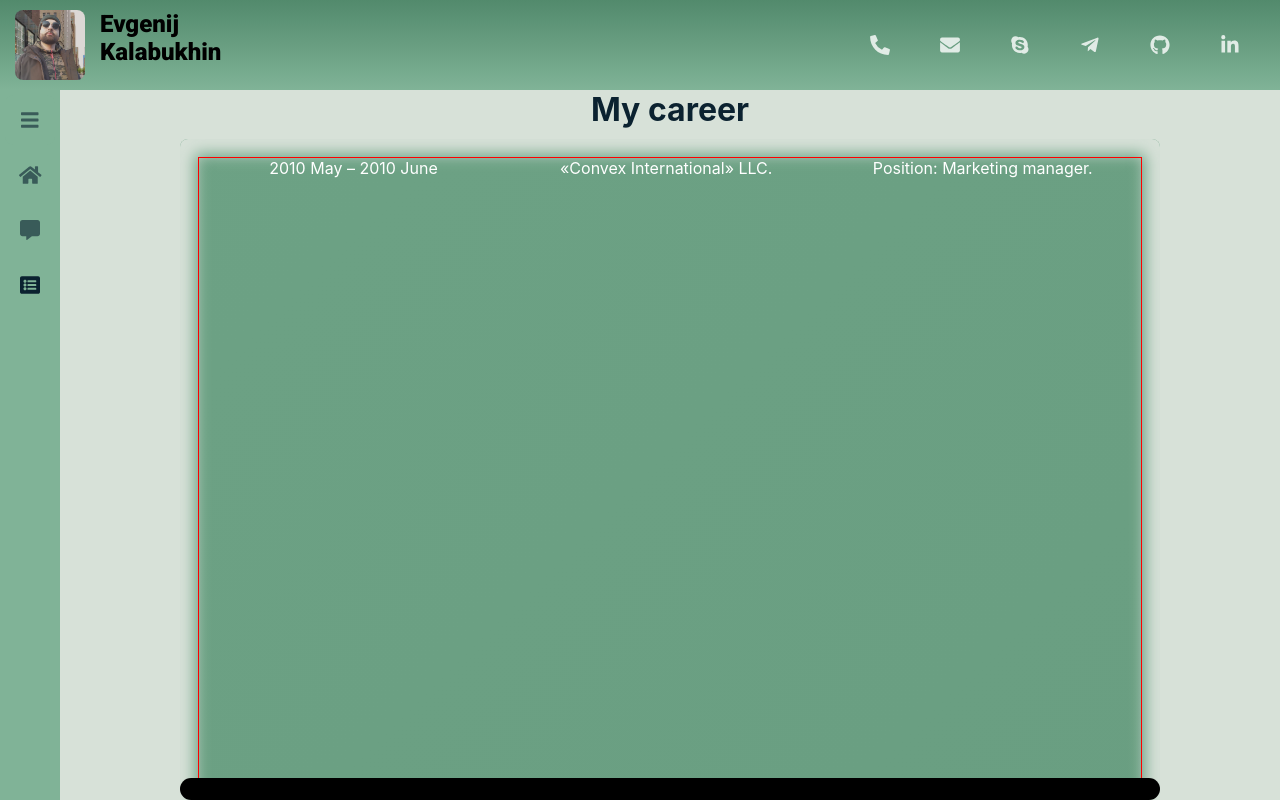
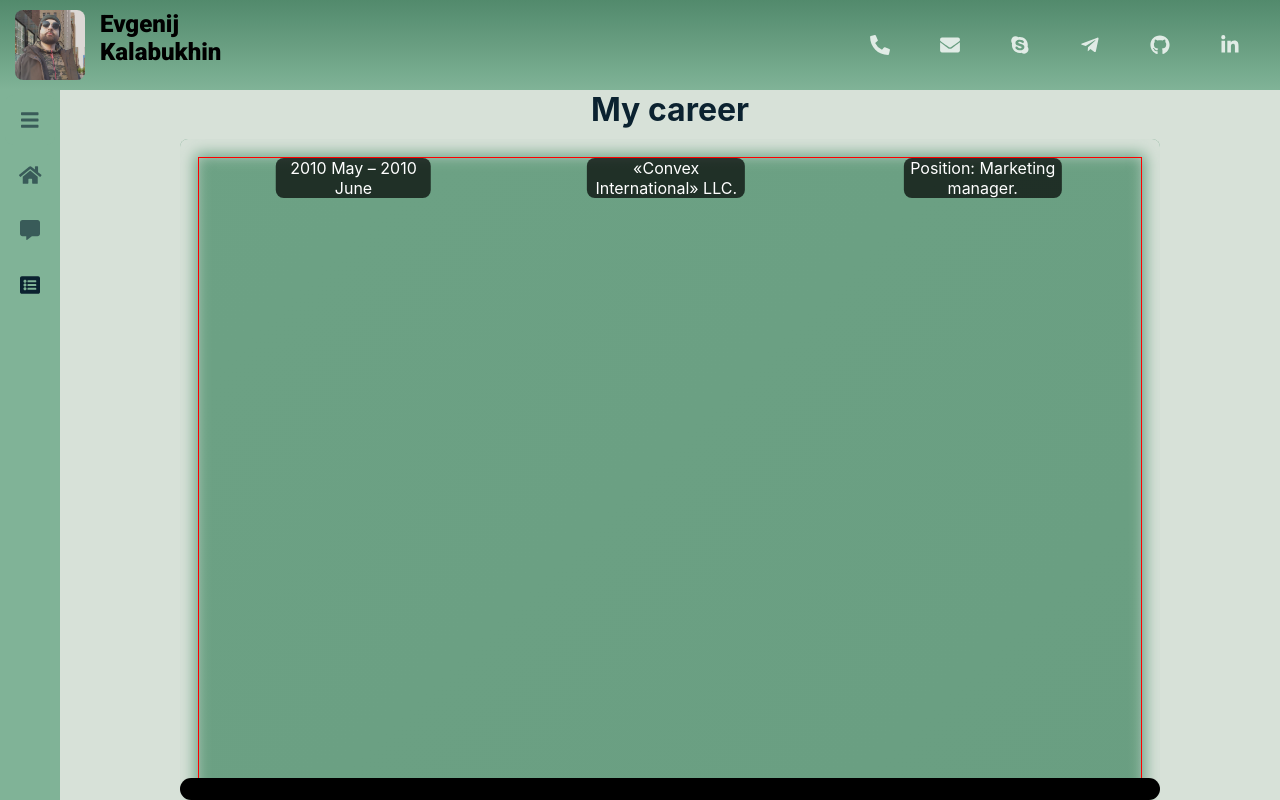
Before and after one commit to EK-machine/promo, a React (Create React App) app: page /main/career in a window 1280 px wide. Built offline with nearby package versions, Linux system fonts and the light colour scheme.

Commit message:
made data to array and applied MAP method

```diff
--- a/src/components/HireButton.jsx
+++ b/src/components/HireButton.jsx
@@ -3,12 +3,12 @@ import './hirebutton.css';
 import { faEnvelope } from '@fortawesome/free-solid-svg-icons';
 import { FontAwesomeIcon } from '@fortawesome/react-fontawesome';
 
-function HireButton({ scroll }) {
+function HireButton({ scrolling }) {
   return (
     <div className="hire__button-container">
       <a
         className={
-          scroll < 99
+          scrolling < 99
             ? 'hire__button_visible_unvisible'
             : 'hire__button_visible'
         }
--- a/src/components/ProgressScrollBar.jsx
+++ b/src/components/ProgressScrollBar.jsx
@@ -1,10 +1,10 @@
 import React from 'react';
 import './progressscrollbar.css';
 
-function ProgressScrollBar({ scroll }) {
+function ProgressScrollBar({ scrolling }) {
   return (
-    <div className={scroll < 99 ? 'bar__wrapper' : 'bar__wrapper-unvisible'}>
-      <div className="bar__stripe" style={{ width: `${scroll}%` }} />
+    <div className={scrolling < 99 ? 'bar__wrapper' : 'bar__wrapper-unvisible'}>
+      <div className="bar__stripe" style={{ width: `${scrolling}%` }} />
     </div>
   );
 }
--- a/src/pages/CareerPage.jsx
+++ b/src/pages/CareerPage.jsx
@@ -6,13 +6,186 @@ import pillBG1 from './pillBG1.png';
 import pillBG2 from './pillBG2.png';
 import pillRT from './pillRT.png';
 
-function CareerPage({ scroll }) {
+function CareerPage({ scrolling }) {
+  const careerArr = [
+    {
+      dateStyle: { top: `${scrolling * 4.7}%` },
+      dateClass: 'career__text-date career__text-date1',
+      dateText: '2010 May – 2010 June',
+      companyStyle: { top: `${scrolling * 4.5}%` },
+      companyClass: 'career__text-company career__text-company1',
+      companyText: '«Convex International» LLC.',
+      positionStyle: { top: `${scrolling * 4.3}%` },
+      positionClass: 'career__text-position career__text-position1',
+      positionText: 'Position: Marketing manager.',
+    },
+
+    {
+      dateStyle: { top: `${-12 + scrolling * 2.1}%` },
+      dateClass: ' career__text-date career__text-date2',
+      dateText: '2010 August – 2010 November ',
+      companyStyle: { top: `${-12 + scrolling * 2.3}%` },
+      companyClass: ' career__text-company career__text-company2',
+      companyText: '«Glassworks Neman» OJSC.',
+      positionStyle: { top: `${-12 + scrolling * 2.5}%` },
+      positionClass: ' career__text-position career__text-position2',
+      positionText: ' Position: Marketing manager.',
+    },
+
+    {
+      dateStyle: { bottom: `${-35 + scrolling * 2}%` },
+      dateClass: ' career__text-date career__text-date3',
+      dateText: '2010 November – 2011 December ',
+      companyStyle: { top: `${-35 + scrolling * 2}%` },
+      companyClass: ' career__text-company career__text-company3',
+      companyText: '«Belmedpreparaty» RUE.',
+      positionStyle: { bottom: `${-35 + scrolling * 2}%` },
+      positionClass: ' career__text-position career__text-position3',
+      positionText: ' Position: Purchase manager.',
+      img1Src: pillBG1,
+      img1Class: 'career__pillBG1-company3',
+      img1Style: {
+        transform: `translateX(${80 - scrolling * 2}%) translateY(50%)`,
+      },
+
+      img2Src: pillBG2,
+      img2Class: 'career__pillBG2-company3',
+      img2Style: {
+        transform: `translateX(${-80 + scrolling * 2}%) translateY(50%)`,
+      },
+
+      img3Src: pillRT,
+      img3Class: 'career__pillRT-company3',
+      img3Style: {
+        transform: `translateX(${-350 + scrolling * 10}%) translateY(${
+          -400 + scrolling * 10
+        }%) rotate(${scrolling * 0.2}turn)`,
+      },
+    },
+
+    {
+      dateStyle: { top: `${-50 + scrolling * 1.6}%` },
+      dateClass: ' career__text-date career__text-date4',
+      dateText: '2012 January – 2015 July ',
+      companyStyle: { bottom: `${-50 + scrolling * 1.6}%` },
+      companyClass: 'career__text-company career__text-company4',
+      companyText: '«Jenty-Spedition» JV.',
+      positionStyle: { top: `${-50 + scrolling * 1.6}%` },
+      positionClass: 'career__text-position career__text-position4',
+      positionText: ' Position: Oversized cargo transportation manager.',
+    },
+
+    {
+      dateStyle: {
+        top: `${-50 + scrolling * 1.2}%`,
+        left: `${-80 + scrolling * 1.6}%`,
+      },
+      dateClass: 'career__text-date career__text-date5',
+      dateText: '2015 September – 2017 October ',
+      companyStyle: { bottom: `${-85 + scrolling * 1.6}%` },
+      companyClass: 'career__text-company career__text-company5',
+      companyText: '«Hellmann East Europe» JLLC.',
+      positionStyle: {
+        top: `${-50 + scrolling * 1.2}%`,
+        left: `${-80 + scrolling * 1.6}%`,
+      },
+      positionClass: 'career__text-position career__text-position5',
+      positionText: ' Position: Client manager.',
+    },
+
+    {
+      dateStyle: {
+        bottom: `${-70 + scrolling * 1.2}%`,
+        left: `${-110 + scrolling * 1.6}%`,
+      },
+      dateClass: ' career__text-date career__text-date6',
+      dateText: 'October 2017 – present',
+      companyStyle: { top: `${-80 + scrolling * 1.2}%` },
+      companyClass: 'career__text-company career__text-company6',
+      companyText: '«RWD» LLC.',
+      positionStyle: {
+        bottom: `${-70 + scrolling * 1.2}%`,
+        left: `${-110 + scrolling * 1.6}%`,
+      },
+      positionClass: 'career__text-position career__text-position6',
+      positionText: 'Position: Project transportation manager.',
+    },
+  ];
+
   return (
     <div className="career__page">
       <div className="career__container">
         <h1 className="career__title">My career</h1>
         <section className="career__content-section">
-          <div className="career__item">
+          {careerArr.map(
+            ({
+              dateStyle,
+              dateClass,
+              dateText,
+              companyStyle,
+              companyClass,
+              companyText,
+              positionStyle,
+              positionClass,
+              positionText,
+              img1Src,
+              img1Class,
+              img1Style,
+              img2Src,
+              img2Class,
+              img2Style,
+              img3Src,
+              img3Class,
+              img3Style,
+            }) => (
+              <div className="career__item">
+                <div className="career__item-date-container">
+                  <div
+                    className="career__text-date_background"
+                    style={dateStyle}
+                  >
+                    <p className={dateClass}>{dateText}</p>
+                  </div>
+                </div>
+                <div className="career__item-company-container">
+                  <div
+                    className="career__text-company_background"
+                    style={companyStyle}
+                  >
+                    <p className={companyClass}>{companyText}</p>
+                  </div>
+                </div>
+                <div className="career__item-position-container">
+                  <div
+                    className="career__text-position_background"
+                    style={positionStyle}
+                  >
+                    <p className={positionClass}>{positionText}</p>
+                  </div>
+                </div>
+                <img
+                  src={img1Src}
+                  alt={img1Src}
+                  className={img1Class}
+                  style={img1Style}
+                />
+                <img
+                  src={img2Src}
+                  alt={img2Src}
+                  className={img2Class}
+                  style={img2Style}
+                />
+                <img
+                  src={img3Src}
+                  alt={img3Src}
+                  className={img3Class}
+                  style={img3Style}
+                />
+              </div>
+            ),
+          )}
+
+          {/* <div className="career__item">
             <div className="career__item-date-container">
               <p
                 className="career__text-date career__text-date1"
@@ -218,13 +391,13 @@ function CareerPage({ scroll }) {
                 Position: Project transportation manager.
               </p>
             </div>
-          </div>
+          </div> */}
         </section>
         <section className="career__button-section">
-          <HireButton scroll={scroll} />
+          <HireButton scrolling={scrolling} />
         </section>
         <section className="career__scroll-section">
-          <ProgressScrollBar scroll={scroll} />
+          <ProgressScrollBar scrolling={scrolling} />
         </section>
       </div>
     </div>
--- a/src/pages/MainContentContainer.jsx
+++ b/src/pages/MainContentContainer.jsx
@@ -9,7 +9,7 @@ import CareerPage from './CareerPage';
 import NotFoundPage from './NotFoundPage';
 
 function MainContentContainer() {
-  const [scroll, setScroll] = useState(0);
+  const [scrolling, setScrolling] = useState(0);
   const heightRef = useRef();
 
   const scrollHandler = () => {
@@ -17,7 +17,7 @@ function MainContentContainer() {
     const height =
       heightRef.current.scrollHeight - heightRef.current.clientHeight;
     const scrolled = (pageScroll / height) * 100;
-    setScroll((prevState) => {
+    setScrolling((prevState) => {
       if (prevState === scrolled) {
         return prevState;
       }
@@ -42,7 +42,7 @@ function MainContentContainer() {
           <Route path="/main/home" component={HomePage} />
           <Route path="/main/comment" component={CommentPage} />
           <Route path="/main/career">
-            <CareerPage scroll={scroll} />
+            <CareerPage scrolling={scrolling} />
           </Route>
           <Route path="/main/*" component={NotFoundPage} />
         </Switch>
```
